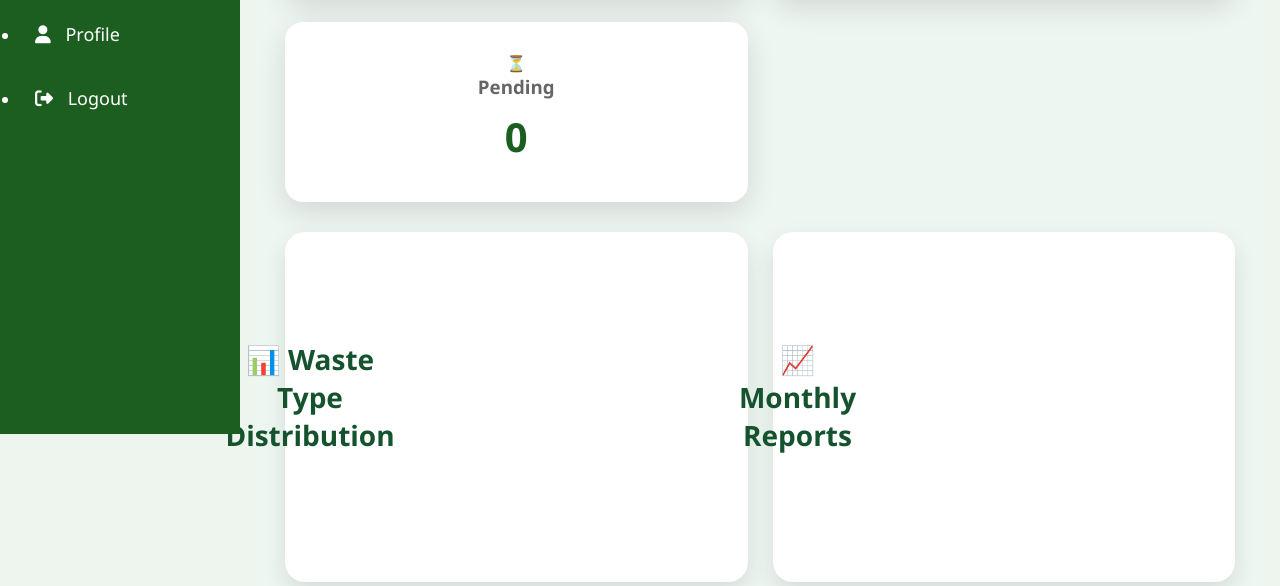
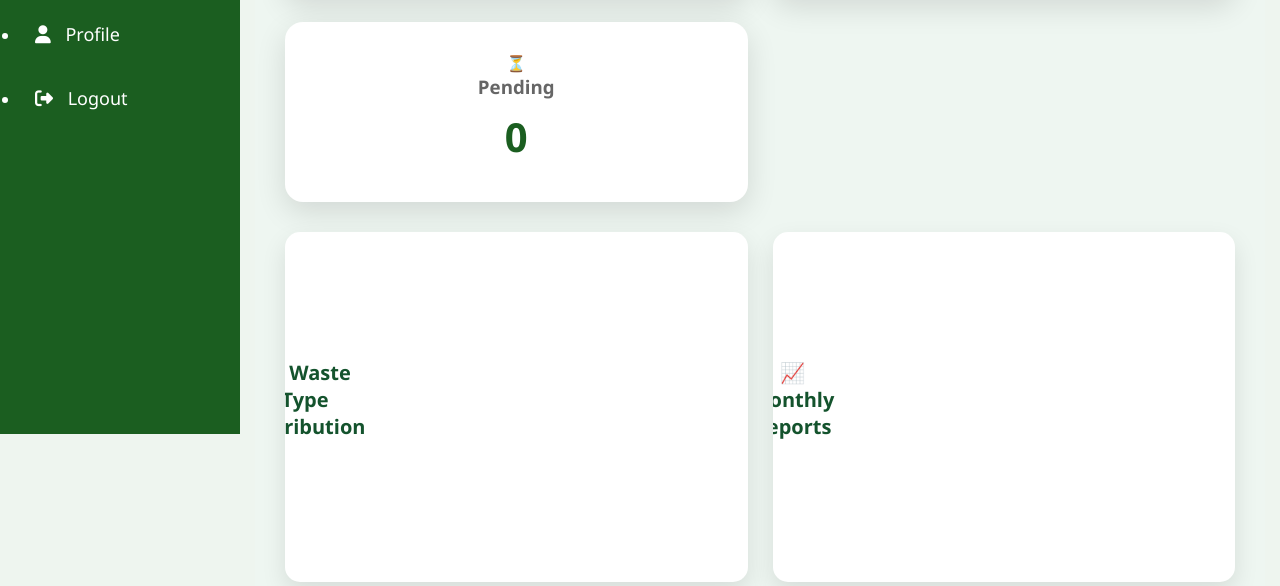
Before and after one commit to kavyakusuma875-gif/EcoFrindly-, a website: page admin.html in a window 1280 px wide. Shown: the part 366-952 px from the top of the page. Drawn offline with nearby package versions, Linux system fonts and the light colour scheme; no server answers.

Commit message:
Fix admin chart heading

```diff
--- a/style.css
+++ b/style.css
@@ -512,9 +512,9 @@ cursor:pointer;
 
     background:white;
 
-    padding:25px;
-
-    border-radius:20px;
+    padding:20px;
+
+    border-radius:15px;
 
     box-shadow:0 10px 25px rgba(0,0,0,.1);
 
@@ -525,6 +525,7 @@ cursor:pointer;
     justify-content:center;
 
     align-items:center;
+    overflow: hidden;
 
 }
 .chart-card canvas{
@@ -536,10 +537,11 @@ cursor:pointer;
 .chart-card h2{
     text-align:center;
     width:100%;
-    margin-bottom:20px;
-    font-size:28px;
+    margin-bottom:15px;
+    font-size:20px;
     font-weight:700;
     color:#14532d;
+    word-wrap: break-word;
 }
 .charts{
     display:grid;
```
